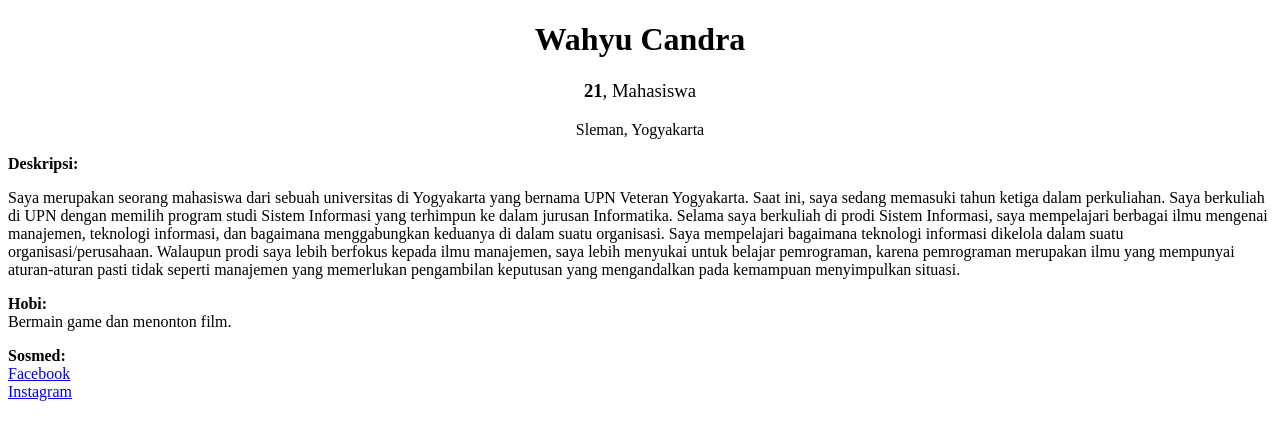
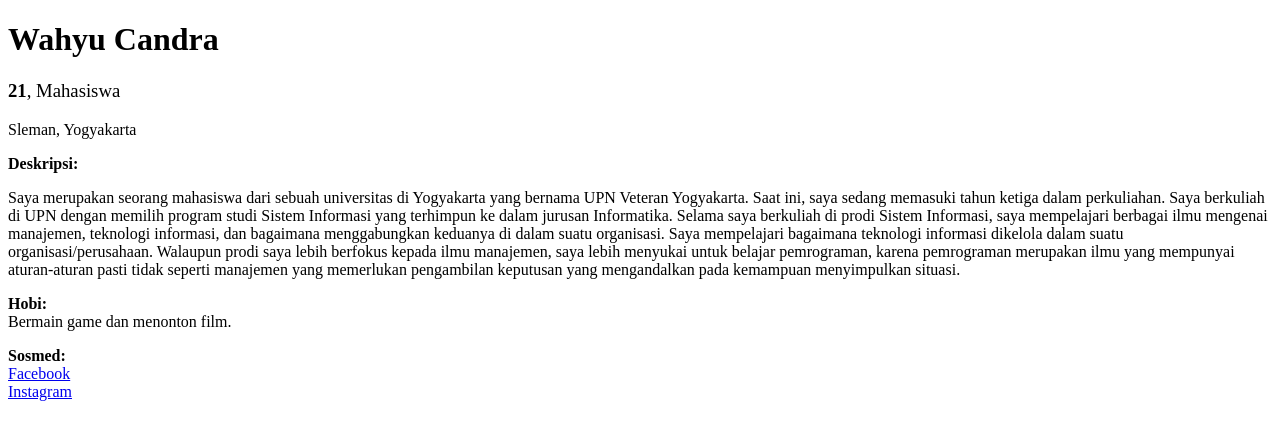
Before and after one commit to WCandra64/candra_upn_zetta_learning, a plain HTML site: page index.html in a window 1280 px wide. Drawn offline with Linux system fonts and the light colour scheme.

Commit message:
Tugas Day1

```diff
--- a/index.html
+++ b/index.html
@@ -7,9 +7,9 @@
         <title>Profile</title>
     </head>
     <body>
-        <h1 style="text-align: center;">Wahyu Candra</h1>
-        <h3 style="text-align: center;">21<span style="font-weight: 100;">, Mahasiswa</span></h3>
-        <p style="text-align: center;">Sleman, Yogyakarta</p>
+        <h1>Wahyu Candra</h1>
+        <h3>21<span style="font-weight: 100;">, Mahasiswa</span></h3>
+        <p>Sleman, Yogyakarta</p>
         <strong>Deskripsi:</strong>
         <p>Saya merupakan seorang mahasiswa dari sebuah universitas di Yogyakarta yang bernama UPN Veteran Yogyakarta. Saat ini, saya sedang memasuki tahun ketiga dalam perkuliahan. Saya berkuliah di UPN dengan memilih program studi Sistem Informasi yang terhimpun ke dalam jurusan Informatika. Selama saya berkuliah di prodi Sistem Informasi, saya mempelajari berbagai ilmu mengenai manajemen, teknologi informasi, dan bagaimana menggabungkan keduanya di dalam suatu organisasi. Saya mempelajari bagaimana teknologi informasi dikelola dalam suatu organisasi/perusahaan. Walaupun prodi saya lebih berfokus kepada ilmu manajemen, saya lebih menyukai untuk belajar pemrograman, karena pemrograman merupakan ilmu yang mempunyai aturan-aturan pasti tidak seperti manajemen yang memerlukan pengambilan keputusan yang mengandalkan pada kemampuan menyimpulkan situasi.</p>
         <span>
```
